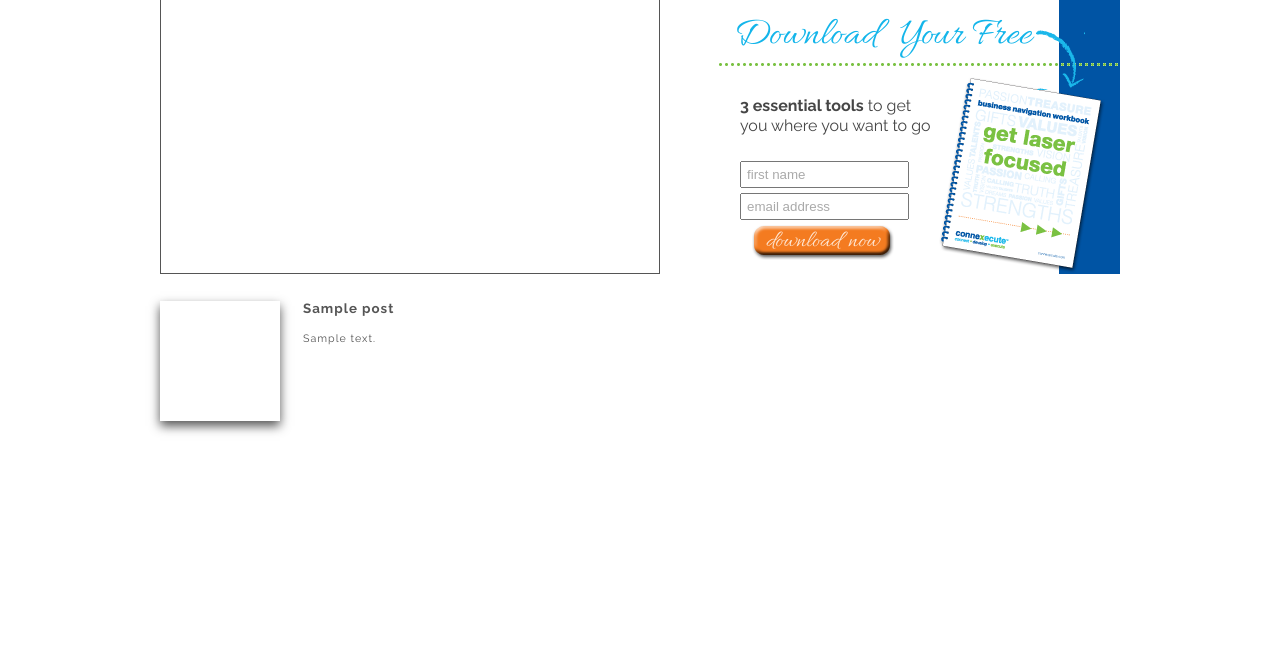
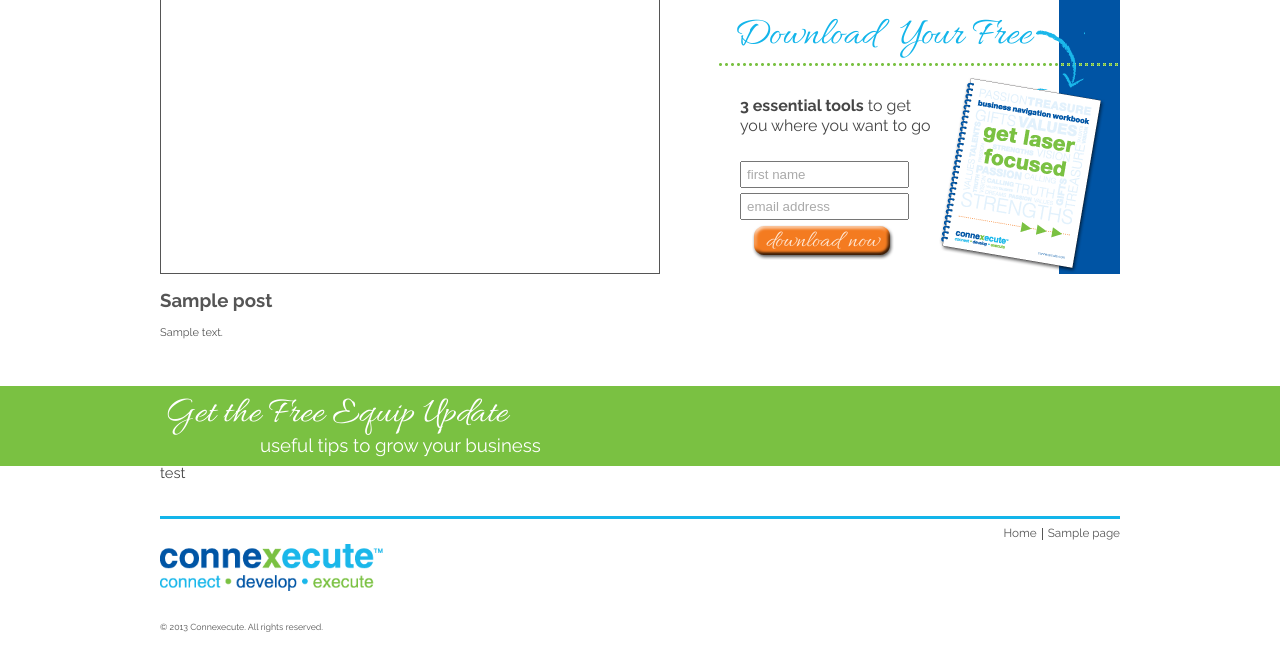
Before and after one commit to linuxboytoo/connexecute, a WordPress theme: template themes/connexecute2/index.php in a window 1280 px wide. Shown: the part 131-800 px from the top of the page. Run offline with PHP 8.4 and a stand-in for WordPress, Linux system fonts and the light colour scheme; the site name, menu and one post (Sample post) are stand-ins, and other content is empty; some libraries are stand-ins or nearby versions.

Commit message:
Updated theme

```diff
--- a/themes/connexecute2/footer.php
+++ b/themes/connexecute2/footer.php
@@ -1,4 +1,30 @@
+<div class='owrapper'>
+	<div class='iwrapper bg_lightblue' style='height: 3px;'></div>
 </div>
+<div class='owrapper'>
+	<div id='footer' class='iwrapper'>
+		<div id='navigation_footer'>
+			<div class='navigation menu_right'>
+			<?php wp_nav_menu( array('menu' => 'Primary Navigation Menu' )); ?>
+			</div>
+		</div>
+		<div id='footer_left'>
+			<div class='logo'></div>
+			<div id='footer_contact' class='content'>
+				<?php dynamic_sidebar('Footer Contact'); ?>
+			</div>
+			<div id='footer_copyright' class='content'>
+				&copy; <?php echo date('Y'); ?> Connexecute. All rights reserved. <?php dynamic_sidebar('Footer Copyright'); ?>
+			</div>
+		</div>
+		<div id='footer_right'>
+			<div class='banner'>
+				<?php dynamic_sidebar('Footer Call to Action'); ?>
+			</div>
+		</div>
+	</div>
+</div>
+
 <?php wp_footer(); ?>
 
 </body>
--- a/themes/connexecute2/functions.php
+++ b/themes/connexecute2/functions.php
@@ -20,7 +20,7 @@
 
 if ( function_exists('register_sidebar') )
 {
-	$basic_sidebars = Array('Header Contact','Header Tagline');
+	$basic_sidebars = Array('Header Contact','Header Tagline','Footer Contact','Footer Copyright','Footer Call to Action');
 	foreach($basic_sidebars as $key=>$value)
 	{
 		register_sidebar( array('name' => $value, 'before_widget' => '', 'after_widget' => '', 'before_title' => '', 'after_title' => '') );
--- a/themes/connexecute2/header.php
+++ b/themes/connexecute2/header.php
@@ -41,7 +41,7 @@
 	<div id='navigation_main' class='owrapper bg_lightblue'>
 		<div class='iwrapper'>
 			<div class='tagline'><?php dynamic_sidebar('Header Tagline'); ?></div>
-			<div class='menu'>
+			<div class='navigation menu_right'>
 				<?php wp_nav_menu( array('menu' => 'Primary Navigation Menu' )); ?>
 			</div>
 		</div>
--- a/themes/connexecute2/index.php
+++ b/themes/connexecute2/index.php
@@ -3,9 +3,36 @@
 		get_template_part('section','banner');
 ?>
 		<div class='iwrapper'></div>
+
+		<div class='owrapper'>
+			<div class='iwrapper'>
+					<a name="top"></a>
+					<?php if( have_posts() ) { while( have_posts() ) { the_post(); ?>
+					<div id='main_content'>
+						<h2><?php the_title(); ?></h2>
+						<div class='content'>
+							<?php the_content(); ?>
+						</div>
+					</div>
+					<?php } } ?>
+			</div>
+		</div>
+
 		<div class='iwrapper'>
 		<?php get_template_part('section','category_twocolumn'); ?>
 		</div>
+		<div class='owrapper bg_green'>
+			<div id="lower_banner" class='iwrapper bg_green'>
+				<h1 style='padding-left: 5px;' class='fancyfont'>Get the Free Equip Update</h1>
+				<h2 style='padding-left: 100px;'>useful <a href="#">tips</a> to grow your business</h2>
+			</div>
+		</div>
+		<div class='owrapper'>
+			<div class='iwrapper' style='height: 50px;'>
+			test
+			</div>
+		</div>
+
 <?php
 		get_footer();
 ?>
--- a/themes/connexecute2/section-category_twocolumn.php
+++ b/themes/connexecute2/section-category_twocolumn.php
@@ -46,5 +46,7 @@
  					}
  				}
  		?>
+	 							<div style='clear: both;'></div>
+
 	</div>
 </div>
--- a/themes/connexecute2/style.css
+++ b/themes/connexecute2/style.css
@@ -24,8 +24,8 @@
 h1,h2,h3,p,div,
 span,a				{ font-family: 'Raleway', sans-serif; font-weight: normal; }
 h1,h2,h3,h4			{ color: #0054a4; }
-h1					{ font-size: 20pt; padding-bottom: 25px; }
-h2					{ color: #555555; font-size: 14pt; font-weight: bold; padding-bottom: 10px; }
+h1					{ font-weight: normal; font-size: 28pt; padding-bottom: 15px; }
+h2					{ color: #555555; font-size: 14pt; font-weight: bold; padding-bottom: 15px; }
 h3					{ color: #555555; font-size: 12pt; font-weight: bold; padding-bottom: 5px;  }
 h4					{ color: #555555; font-size: 10pt; font-weight: bold; padding-bottom: 4px;  }
 
@@ -37,42 +37,71 @@
 input.empty			{ color: #aaaaaa !important; }
 
 .owrapper	{ }
-.iwrapper	{ height: auto; position: relative; margin: auto; width: 960px; }
+.iwrapper	{ height: auto; position: relative; margin: auto; width: 100%; max-width: 960px; }
 
-.fg_lightblue			{ color: #13b5ea; }
+.content 					{ line-height: 1.5em; font-size: .75em; color: #555555; line-height: 1.5em }
 
-.bg_lightblue 			{ background-color: #13b5ea; }
-.bg_lightblue *			{ color: #ffffff; }
-.bg_lightblue a:hover	{ color: #0054a4; }
+.fancyfont					{ font-family: Allura; }
 
-.bg_green				{ background-color: #7ac143; }
+.fg_lightblue				{ color: #13b5ea; }
 
-.bg_darkblue			{ background-color: #0054a4; }
+.bg_lightblue 				{ background-color: #13b5ea; }
+.bg_lightblue *				{ color: #ffffff; }
+.bg_lightblue a:hover		{ color: #0054a4; }
 
-#header 			{ position: relative; height: 78px; margin: 10px 0 0 0; }
-#header .logo		{ float: left; height: 64px; width: 303px; background-image: url('/theme/images/logo.png'); }
-#header .social		{ position: absolute; height: 25px; right: 0; }
-#header .social img { float: left; width: 25px; height: 25px; padding: 3px;}
-#header .contact	{ position: absolute; height: 25px; top: 50px; right: 0; }
+.bg_green					{ background-color: #7ac142; }
+.bg_green *					{ font-weight: normal; color: #ffffff; }
 
+.bg_darkblue				{ background-color: #0054a4; }
+
+.navigation.menu_right		{ float: right; }
+.navigation ul				{ float: right; list-style-type:none; margin: 0; padding: 0; }
+.navigation ul > li	{ display: inline; float: left; border: 1px solid #ffffff; padding: 0 5px 0 5px; border-width: 0 1px 0 0; }
+.navigation li:last-child	{ border: none; padding: 0 0 0 5px; }
+
+
+
+#header 					{ position: relative; height: 78px; margin: 10px 0 0 0; }
+#header .logo				{ float: left; height: 64px; width: 303px; background-image: url('/theme/images/logo.png'); }
+#header .social				{ position: absolute; height: 25px; right: 0; }
+#header .social img 		{ float: left; width: 25px; height: 25px; padding: 3px;}
+#header .contact			{ position: absolute; height: 25px; top: 50px; right: 0; }
 
 #navigation_main			{ padding: 5px 0 5px 0; height: 15px; }
 #navigation_main .tagline	{ float: left; }
-#navigation_main .menu		{ float: right; }
 #navigation_main a:hover	{ text-decoration: none; }
-#navigation_main ul			{ list-style-type:none; margin: 0; padding: 0; }
-#navigation_main ul > li	{ display: inline; float: left; border: 1px solid #ffffff; padding: 0 5px 0 5px; border-width: 0 1px 0 0; }
-#navigation_main li:last-child	{ border: none; padding: 0 0 0 5px; }
 
-#main_banner		{ height: 275px; margin: 17px 0 17px 0; }
-#main_banner_image 	{ width: 498px; height: 273px; border: 1px solid #000000; }
 
-.category_twocolumn .item 		  		{ width: 480px; float: left; padding: 0 0 35px 0;  }
-.category_twocolumn .item div			{ float: left; }
-.category_twocolumn .item .image  		{ width: 120px; height: 120px; }
-.category_twocolumn .item .image img 	{ width: 100%; height: 100%; }
-.category_twocolumn .item .content		{ width: 277px; padding: 0 60px 0 23px; font-size: 8pt; color: #555555; letter-spacing: 1px; line-height: 15px;  overflow: hidden; height: 121px; }
-.category_twocolumn .item .content h4	{ padding: 0 0 15px 0; }
+#main_banner				{ height: 275px; margin: 17px 0 17px 0; }
+#main_banner_image 			{ width: 498px; height: 273px; border: 1px solid #000000; }
+
+#lower_banner				{ height: 60px; padding: 10px 0 10px 0; }
+#lower_banner h1			{ padding-bottom: 2px; }
+
+#main_content				{ padding: 0px 0 30px 0; }
+#main_content .content		{ line-height: 1.5em; font-size: .75em; }
+
+#footer							{ font-size: .8em; line-height: 1em; }
+#navigation_footer				{ height: 16px; padding: 9px 0 0 0; width: 100%; }
+#navigation_footer a			{ color: #555555; }
+#navigation_footer .navigation	{ width: 75%; }
+#navigation_footer .navigation ul > li { border-color: #555555; }
+
+#footer * .logo				{ float: left; background-size: 223px 47px; width: 223px; height: 47px; background-image: url('/theme/images/logo.png'); }
+#footer_contact				{ float: left; width: 89%; padding: 20px 0 0 0;  }
+#footer_copyright			{ float: left; width: 89%; padding: 10px 0 0 0;   }
+
+#footer_left				{ float: left; width: 45%; }
+#footer_right				{ float: left; width: 55%; }
+#footer_right .banner		{ margin: 25px 0 0 0; }
+
+
+.category_twocolumn .item 		  			{ width: 480px; float: left; padding: 0 0 35px 0; position: relative; }
+.category_twocolumn .item div				{ float: left; }
+.category_twocolumn .item .image  			{ width: 120px; height: 120px; }
+.category_twocolumn .item .image img 		{ width: 100%; height: 100%; }
+.category_twocolumn .item .content			{ width: 277px; padding: 0 60px 0 23px; overflow: hidden; height: 121px; }
+.category_twocolumn .item .content h4		{ padding: 0 0 15px 0; }
 
 .dottedhr,
 .dottedhr-darkblue,
@@ -82,6 +111,8 @@
 
 .buttonlong-orange			{ background-image: url('/theme/images/button-long-orange.png'); width:132px; height:21px; padding: 7px 5px 7px 5px; text-align: center; color: #fee5d1;  }
 .buttonlong-orange:hover	{ color: #ffffff; cursor: pointer; }
+.buttonshort-orange			{ background-image: url('/theme/images/button-long-orange.png'); width: 91px; height:11px; padding:6px 0 6px 0; background-size: 91px 23px; text-align: center; color: #fee5d1; font-size: 11pt; }
+.buttonshort-orange:hover	{ color: #ffffff; cursor: pointer; }
 
 .boxshadow		{ -moz-box-shadow: 0px 0px 10px #555555; -webkit-box-shadow: 0px 0px 10px #555555; box-shadow: 0px 0px 10px #555555; }
 .dropshadow		{ -moz-box-shadow: 0px 5px 10px #555555; -webkit-box-shadow: 0px 5px 10px #555555; box-shadow: 0px 5px 10px #555555;
```
Also changed, not shown: themes/connexecute2/images/banner_small-downloadyourfree.jpg (added).
